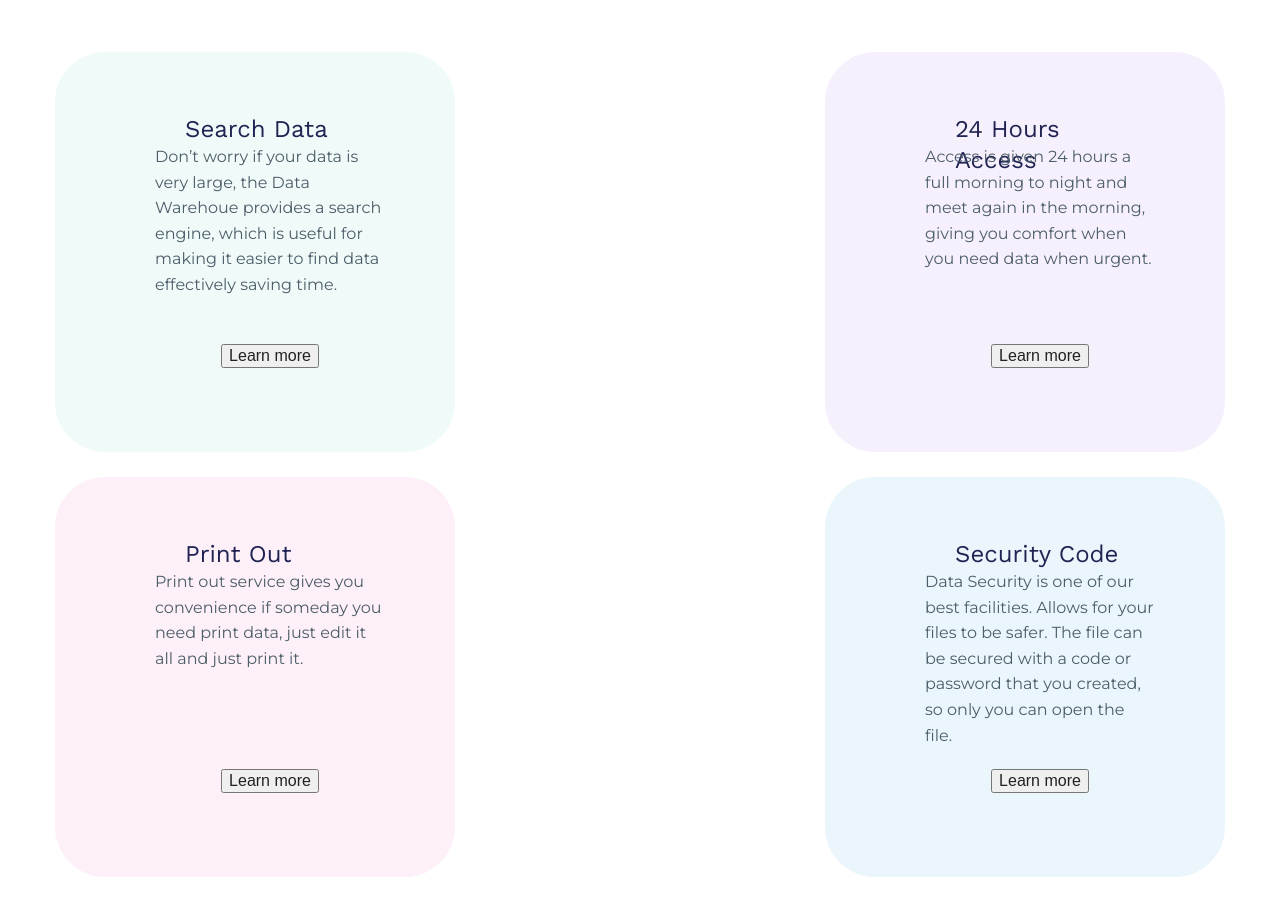
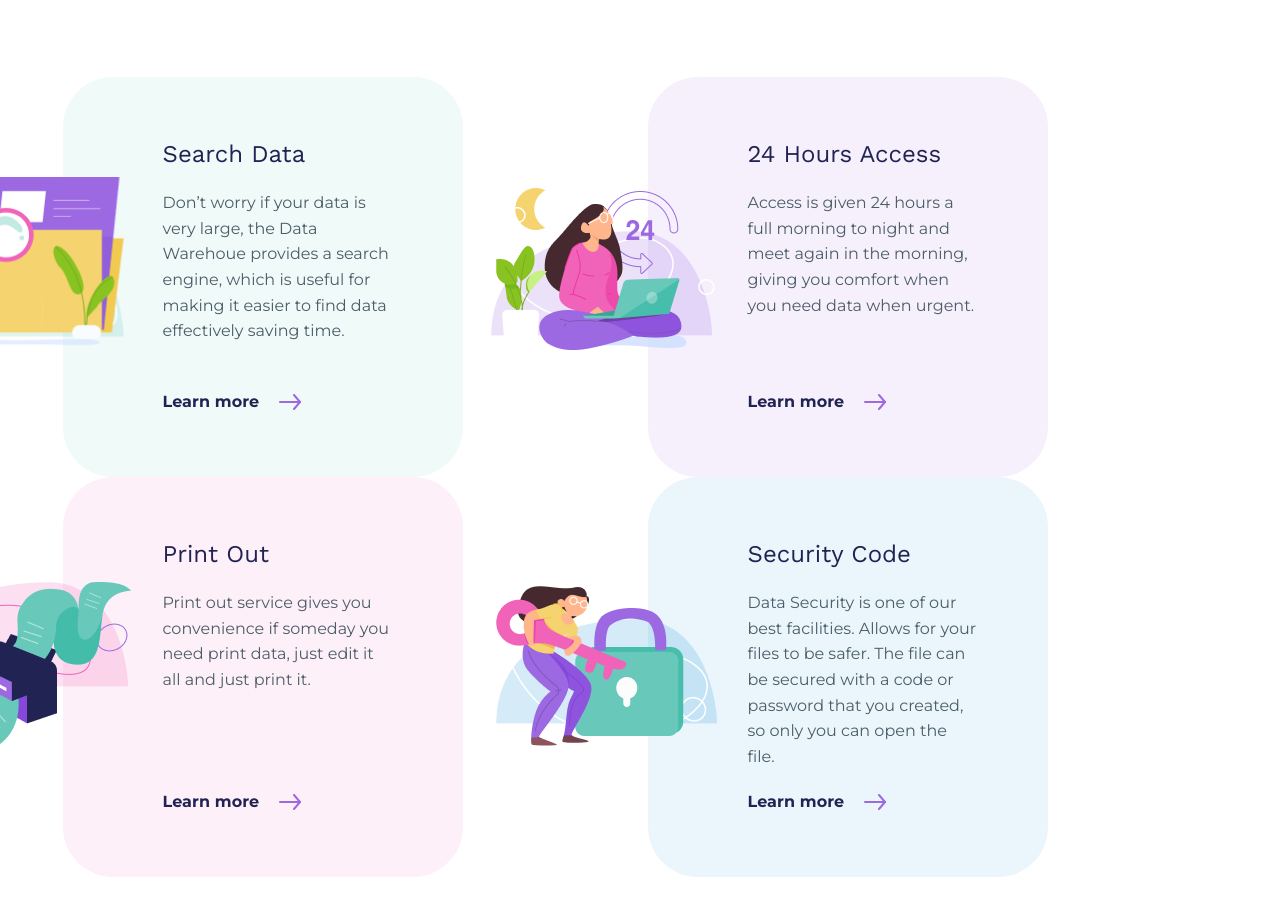
Before and after one commit to vldk11235/Sofiia-Vlad-project, a website: page index.html in a window 1280 px wide. Shown: the part 1654-2556 px from the top of the page. Drawn offline with nearby package versions, Linux system fonts and the light colour scheme.

Commit message:
changes added

```diff
--- a/index.html
+++ b/index.html
@@ -8,9 +8,7 @@
     <title>Data Storage</title>
     <link rel="preconnect" href="https://fonts.googleapis.com">
     <link rel="preconnect" href="https://fonts.gstatic.com" crossorigin>
-    <link href="https://fonts.googleapis.com/css2?family=Montserrat&family=Work+Sans&display=swap" rel="stylesheet">
-    <link href="https://fonts.googleapis.com/css2?family=Montserrat&family=Work+Sans:wght@400;700&display=swap"
-          rel="stylesheet">
+    <link href="https://fonts.googleapis.com/css2?family=Montserrat:wght@400;700&family=Work+Sans:wght@400;700&display=swap" rel="stylesheet">
     <link rel="stylesheet" href="reset.css">
     <link rel="stylesheet" href="styles.css">
 
@@ -31,7 +29,12 @@
         </nav>
         <button class="header-button">
             <span class="header-button-text">Request Demo</span>
-            <img class="header-button-arrow" src="img/arrow.svg" alt="arrow">
+            <svg width="22" height="16" viewBox="0 0 22 16" fill="none" xmlns="http://www.w3.org/2000/svg">
+                <path d="M15 15L21 8L15 1" stroke="#9C69E2" stroke-width="2" stroke-linecap="round" stroke-linejoin="round"/>
+                <path d="M21 8H1" stroke="#9C69E2" stroke-width="2" stroke-linecap="round" stroke-linejoin="round"/>
+            </svg>
+
+            <!--            <img class="header-button-arrow" src="img/arrow.svg" alt="arrow">-->
         </button>
     </header>
 
@@ -76,33 +79,77 @@
                 data in this Data Warehouse.</p>
         </div>
 
-        <div class="cards">
-
+        <div class="cards content-wrapper">
+            <div class="card-wrapper">
             <div class="card first-card">
+                <img class='card-image' src="img/card-image-1.png" alt="first card image">
+                <div class="card-content">
                 <h3 class="card-title">Search Data</h3>
                 <p class="card-info">Don’t worry if your data is very large, the Data Warehoue provides a search engine,
                     which is useful for making it easier to find data effectively saving time.</p>
-                <button class="card-button">Learn more</button>
+                    <button class="card-button">
+                        <span class="card-button-text">Learn more</span>
+                        <svg width="22" height="16" viewBox="0 0 22 16" fill="none" xmlns="http://www.w3.org/2000/svg">
+                            <path d="M15 15L21 8L15 1" stroke="#9C69E2" stroke-width="2" stroke-linecap="round" stroke-linejoin="round"/>
+                            <path d="M21 8H1" stroke="#9C69E2" stroke-width="2" stroke-linecap="round" stroke-linejoin="round"/>
+                        </svg>
+                    </button>
+
+                </div>
             </div>
+            </div>
+            <div class="card-wrapper">
             <div class="card second-card">
+                <img class='card-image' src="img/card-image-2.png" alt="second card image">
+                <div class="card-content">
                 <h3 class="card-title">24 Hours Access</h3>
                 <p class="card-info">Access is given 24 hours a full morning to night and
                     meet again in the morning, giving you comfort when
                     you need data when urgent.</p>
-                <button class="card-button">Learn more</button>
+                <button class="card-button">
+                   <span class="card-button-text">Learn more</span>
+                    <svg width="22" height="16" viewBox="0 0 22 16" fill="none" xmlns="http://www.w3.org/2000/svg">
+                        <path d="M15 15L21 8L15 1" stroke="#9C69E2" stroke-width="2" stroke-linecap="round" stroke-linejoin="round"/>
+                        <path d="M21 8H1" stroke="#9C69E2" stroke-width="2" stroke-linecap="round" stroke-linejoin="round"/>
+                    </svg>
+                </button>
+                </div>
             </div>
+            </div>
+            <div class="card-wrapper">
             <div class="card third-card">
+                <img class='card-image' src="img/card-image-3.png" alt="third card image">
+                <div class="card-content">
                 <h3 class="card-title">Print Out</h3>
                 <p class="card-info">Print out service gives you convenience if someday
                     you need print data, just edit it all and just print it.</p>
-                <button class="card-button">Learn more</button>
+                    <button class="card-button">
+                        <span class="card-button-text">Learn more</span>
+                        <svg width="22" height="16" viewBox="0 0 22 16" fill="none" xmlns="http://www.w3.org/2000/svg">
+                            <path d="M15 15L21 8L15 1" stroke="#9C69E2" stroke-width="2" stroke-linecap="round" stroke-linejoin="round"/>
+                            <path d="M21 8H1" stroke="#9C69E2" stroke-width="2" stroke-linecap="round" stroke-linejoin="round"/>
+                        </svg>
+                    </button>
+                </div>
             </div>
+            </div>
+            <div class="card-wrapper">
             <div class="card fourth-card">
+                <img class='card-image' src="img/card-image-4.png" alt="fourth card image">
+                <div class="card-content">
                 <h3 class="card-title">Security Code</h3>
                 <p class="card-info">Data Security is one of our best facilities. Allows for your files
                     to be safer. The file can be secured with a code or password that
                     you created, so only you can open the file.</p>
-                <button class="card-button">Learn more</button>
+                    <button class="card-button">
+                        <span class="card-button-text">Learn more</span>
+                        <svg width="22" height="16" viewBox="0 0 22 16" fill="none" xmlns="http://www.w3.org/2000/svg">
+                            <path d="M15 15L21 8L15 1" stroke="#9C69E2" stroke-width="2" stroke-linecap="round" stroke-linejoin="round"/>
+                            <path d="M21 8H1" stroke="#9C69E2" stroke-width="2" stroke-linecap="round" stroke-linejoin="round"/>
+                        </svg>
+                    </button>
+                </div>
+            </div>
             </div>
         </div>
     </section>
--- a/styles.scss
+++ b/styles.scss
@@ -1,6 +1,8 @@
 
 * {
   box-sizing: border-box;
+  margin: 0;
+  padding: 0;
 }
 body {
   font-family: 'Montserrat', sans-serif;
@@ -38,12 +40,13 @@ a {
   justify-content: space-between;
   align-items: center;
 
-  .list {
-    width: 350px;
-    display: flex;
-    justify-content: space-between;
-    align-items: center;
-  }
+  //что это такое???
+  //&-list {
+  //  width: 350px;
+  //  display: flex;
+  //  justify-content: space-between;
+  //  align-items: center;
+  //}
 }
 
 .aside-wrapper {
@@ -60,15 +63,18 @@ a {
 
 .header-button {
 
-  width: 210px;
-  height: 60px;
+  min-width: 210px;
+  min-height: 60px;
   display: flex;
   align-items: center;
-  justify-content: space-around;
+  justify-content: center;
+  gap: 20px;
+  padding: 16px 23px;
   background: none;
   border: 1px solid #9C69E2;
-  box-shadow: 0px 5px 5px rgba(75, 93, 104, 0.1);
+  box-shadow: 0 5px 5px rgba(75, 93, 104, 0.1);
   border-radius: 50px;
+
 }
 
 .header-button-text {
@@ -76,18 +82,18 @@ a {
   line-height: 25.6px;
   font-family: 'Montserrat', sans-serif;
 
+
 }
 
 .first-screen {
 
-  width: 100%;
-  height: 498px;
+  min-height: 498px;
   position: relative;
   margin-bottom: 100px;
 
   .first-screen-title {
-    width: 601px;
-    height: 177px;
+    max-width: 600px;
+    //height: 177px;
     font-weight: 700;
     font-size: 80px;
     line-height: 110%;
@@ -96,8 +102,8 @@ a {
   }
 
   .first-screen-text {
-    width: 370px;
-    height: 117px;
+    max-width: 370px;
+    //height: 117px;
     font-weight: 500;
     font-size: 18px;
     line-height: 160%;
@@ -124,10 +130,11 @@ a {
 
   .first-screen__image {
     position: absolute;
-    width: 770px;
-    height: 407px;
-    top: 65px;
-    right: 0px;
+    width: 100%;
+    max-width: 770px;
+    //max-height: 407px;
+    bottom: 0;
+    right: 0;
 
   }
 }
@@ -213,12 +220,14 @@ a {
 
   .cards {
     width: 100%;
-    height: 850px;
+    //height: 850px;
     display: flex;
     flex-wrap: wrap;
-    justify-content: space-between;
+    justify-content: space-around;
+
 
     .card {
+      position: relative;
       width: 400px;
       height: 400px;
       border-radius: 50px;
@@ -226,15 +235,17 @@ a {
       flex-direction: column;
       align-items: center;
       padding: 62px 70px 62px 100px;
+      margin-bottom: 50px;
+
       .card-title {
-        width: 170px;
-        height: 30px;
+        //width: 170px;
+        //height: 30px;
         font-family: 'Work Sans', sans-serif;
         font-weight: 400;
         font-size: 24px;
         line-height: 130%;
         color: #212353;
-        //margin-bottom: 20px;
+        margin-bottom: 20px;
       }
       .card-info {
         width: 230px;
@@ -265,3 +276,40 @@ a {
   }
 
 }
+
+.card-image {
+position: absolute;
+  top: 100px;
+  right: 330px;
+
+}
+
+.card-wrapper {
+  width: 570px;
+  height: 400px;
+}
+
+.card-content {
+  width: 230px;
+  height: 276px;
+  display: flex;
+  flex-direction: column;
+
+  .card-button {
+    border: none;
+    color: #212353;
+    display: flex;
+    align-items: center;
+    background: none;
+ &-text{
+   margin-right: 20px;
+   font-weight: 700;
+   font-family: 'Montserrat', sans-serif;
+   font-size: 16px;
+   line-height: 160%;
+   letter-spacing: 0.005em;
+ }
+  }
+
+
+}
```
Also changed, not shown: styles.css, 1 other file.
